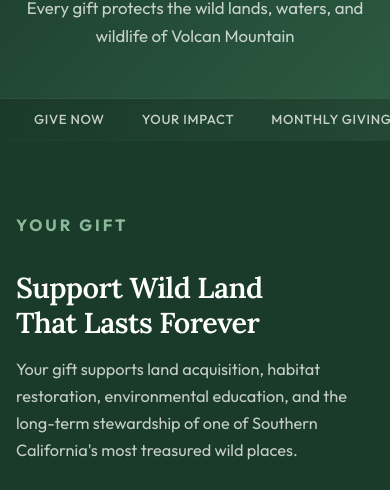
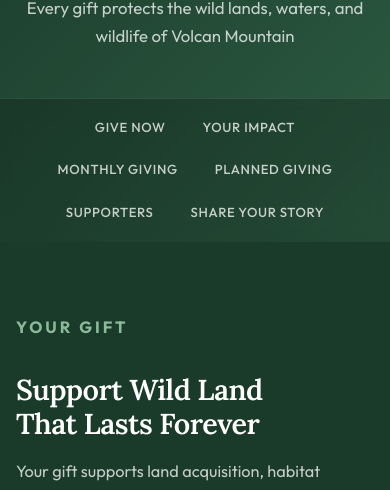
Before and after one commit to sanjayguragain/volcanmt, a plain HTML site: page donate.html in a window 390 px wide. Shown: the part 287-777 px from the top of the page. Drawn offline with Linux system fonts and the light colour scheme.

Commit message:
Make page-subnav wrap and become sticky under the header on mobile

```diff
--- a/style.css
+++ b/style.css
@@ -2531,7 +2531,15 @@
   .gateway-grid { grid-template-columns: 1fr 1fr; }
   .featured-event-card { flex-direction: column; }
   .leadership-grid { grid-template-columns: 1fr; }
-  .page-subnav { overflow-x: auto; justify-content: flex-start; flex-wrap: nowrap; padding: 0 var(--space-md); }
+  .page-subnav {
+    overflow-x: visible;
+    justify-content: center;
+    flex-wrap: wrap;
+    padding: var(--space-sm) var(--space-md);
+    position: sticky;
+    top: var(--nav-height);
+    z-index: 999;
+  }
 }
 
 @media (max-width: 480px) {
```
